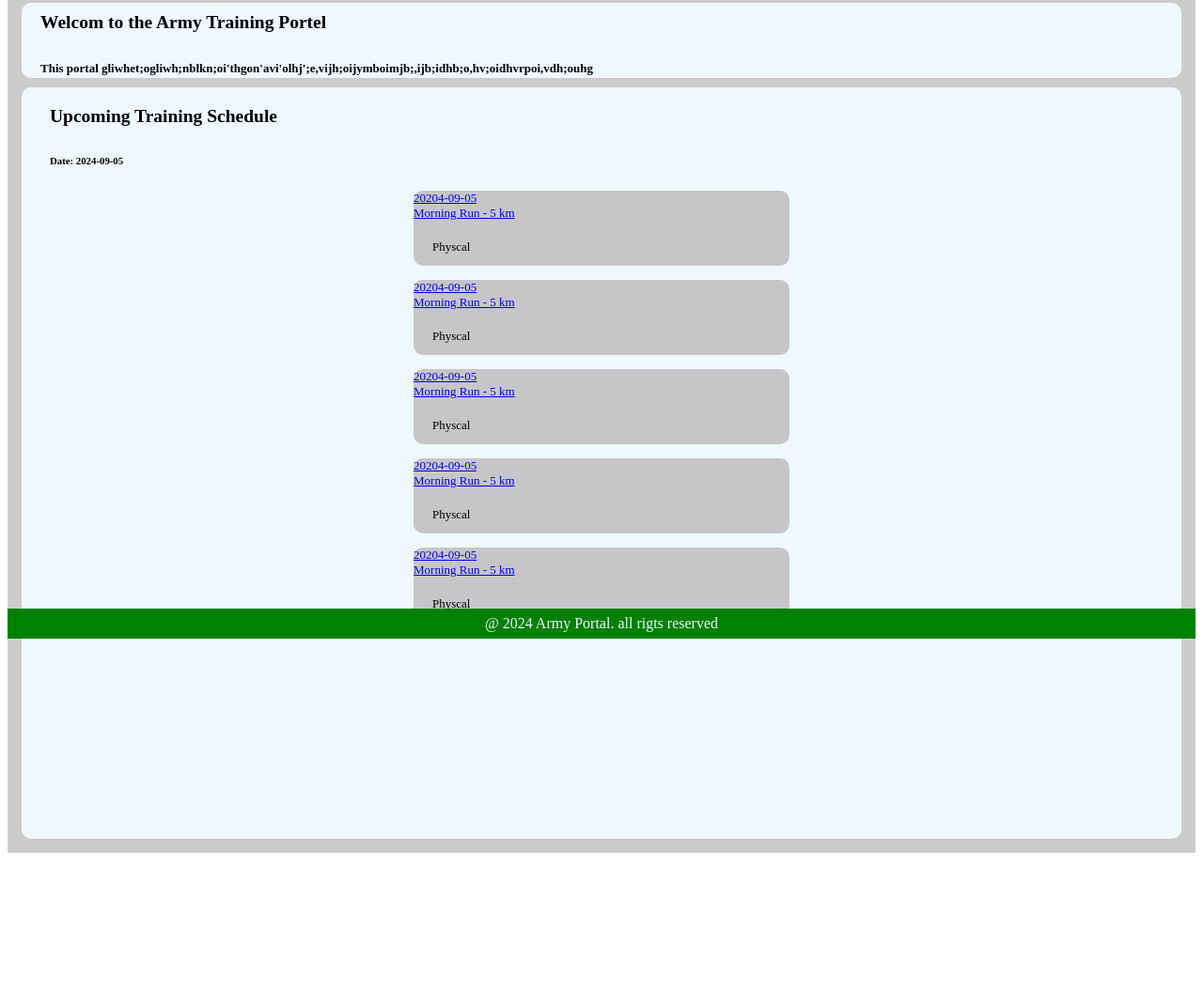
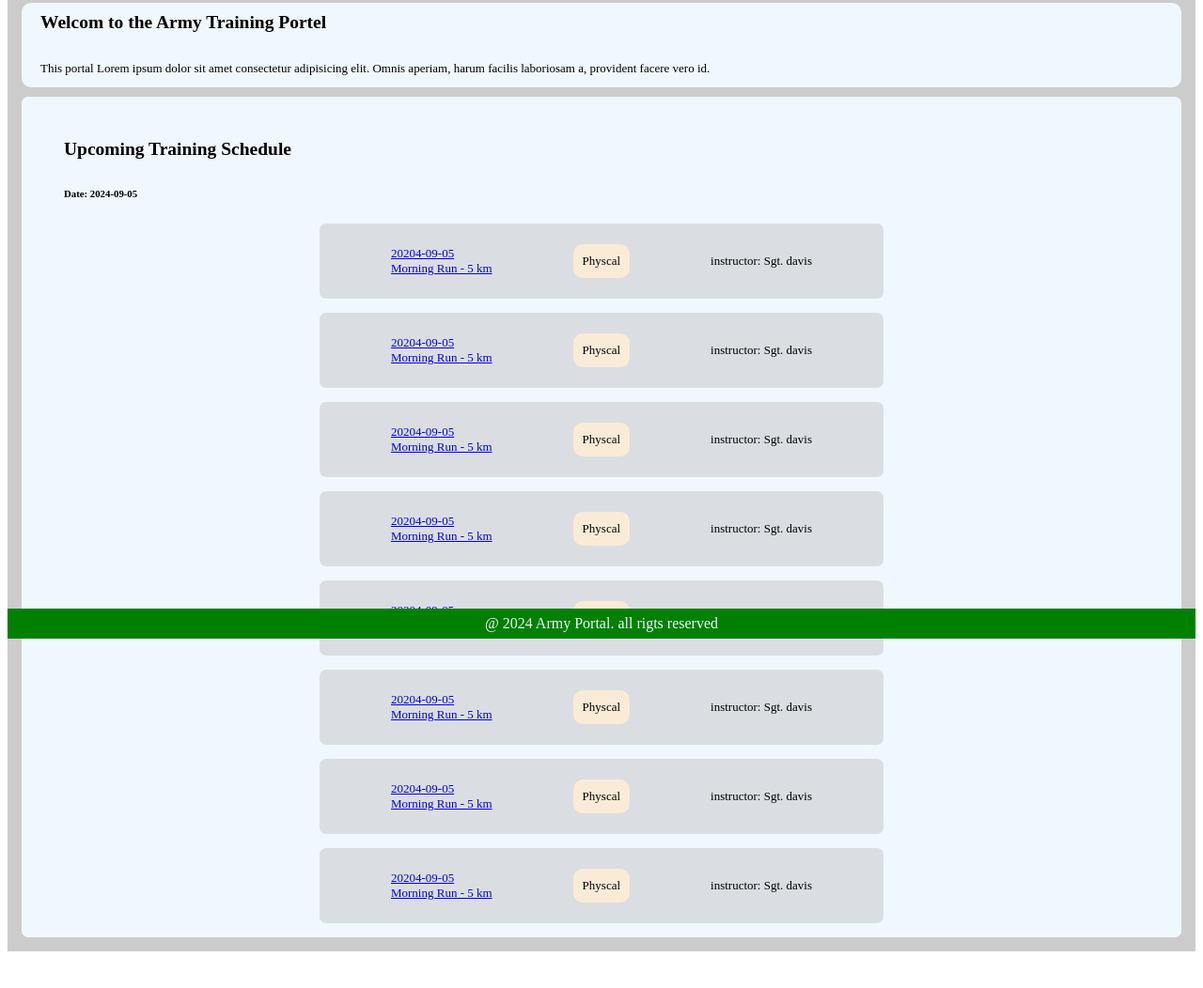
Before and after one commit to shalom-raichman/test-week-1, a plain HTML site: page ArmyTraning/index.html in a window 1280 px wide. Shown: the part 120-1172 px from the top of the page at 94% size. Before the commit the page ends 1068 px from the top, so only its background shows below. Drawn offline with Linux system fonts and the light colour scheme.

Commit message:
finle submition

```diff
--- a/ArmyTraning/index.html
+++ b/ArmyTraning/index.html
@@ -20,7 +20,7 @@
     <div id="main">
         <div id="welcome-div">
             <h2>Welcom to the Army Training Portel</h2>
-            <h4>This portal gliwhet;ogliwh;nblkn;oi'thgon'avi'olhj';e,vijh;oijymboimjb;,ijb;idhb;o,hv;oidhvrpoi,vdh;ouhg</h4>
+            <p>This portal Lorem ipsum dolor sit amet consectetur adipisicing elit. Omnis aperiam, harum facilis laboriosam a, provident facere vero id.</p>
         </div>
         <div id="ditails">
             <div id="ditailes-header">
@@ -30,23 +30,43 @@
             <div id="links">
                 <div class="link-div">
                     <a class="link-link" href="survival-skills.html">20204-09-05 <br> Morning Run - 5 km</a>
-                    <p>Physcal</p>
+                    <p class="aaaa">Physcal</p>
+                    <div class="in-div">instructor: Sgt. davis</div>
                 </div>
                 <div class="link-div">
                     <a class="link-link" href="survival-skills.html">20204-09-05 <br> Morning Run - 5 km</a>
-                    <p>Physcal</p>
+                    <p class="aaaa">Physcal</p>
+                    <div class="in-div">instructor: Sgt. davis</div>
                 </div>
                 <div class="link-div">
                     <a class="link-link" href="survival-skills.html">20204-09-05 <br> Morning Run - 5 km</a>
-                    <p>Physcal</p>
+                    <p class="aaaa">Physcal</p>
+                    <div class="in-div">instructor: Sgt. davis</div>
                 </div>
                 <div class="link-div">
                     <a class="link-link" href="survival-skills.html">20204-09-05 <br> Morning Run - 5 km</a>
-                    <p>Physcal</p>
+                    <p class="aaaa">Physcal</p>
+                    <div class="in-div">instructor: Sgt. davis</div>
                 </div>
                 <div class="link-div">
                     <a class="link-link" href="survival-skills.html">20204-09-05 <br> Morning Run - 5 km</a>
-                    <p>Physcal</p>
+                    <p class="aaaa">Physcal</p>
+                    <div class="in-div">instructor: Sgt. davis</div>
+                </div>
+                <div class="link-div">
+                    <a class="link-link" href="survival-skills.html">20204-09-05 <br> Morning Run - 5 km</a>
+                    <p class="aaaa">Physcal</p>
+                    <div class="in-div">instructor: Sgt. davis</div>
+                </div>
+                <div class="link-div">
+                    <a class="link-link" href="survival-skills.html">20204-09-05 <br> Morning Run - 5 km</a>
+                    <p class="aaaa">Physcal</p>
+                    <div class="in-div">instructor: Sgt. davis</div>
+                </div>
+                <div class="link-div">
+                    <a class="link-link" href="survival-skills.html">20204-09-05 <br> Morning Run - 5 km</a>
+                    <p class="aaaa">Physcal</p>
+                    <div class="in-div">instructor: Sgt. davis</div>
                 </div>
             </div>
         </div>
--- a/ArmyTraning/styles.css
+++ b/ArmyTraning/styles.css
@@ -1,14 +1,3 @@
-body{
-    /* height: 100%;
-    width: 100%;
-    position: fixed; */
-    /* background-color: gray; */
-}
-
-body * {
-    /* font-family: 'Franklin Gothic Medium', 'Arial Narrow', Arial, sans-serif; */
-}
-
 #top-div{
     width: 100%;
     background-color: green;
@@ -32,9 +21,6 @@ body * {
 
 #main{
     background-color: rgba(139, 136, 136, 0.426);
-    /* height: 88vh; */
-    /* height: 100%; */
-    /* position: relative; */
     padding: 5px;
 }
 
@@ -51,40 +37,49 @@ body * {
 }
 
 #welcome-div{
-    height: 80px;
+    height: 90px;
     background-color: aliceblue;
     margin: 10px;
     border-radius: 10px;
     font-size: small;
     top: 10px;
-    /* position: relative; */
 
 }
 
 #Training-Details{
     background-color: aliceblue;
     margin: 10px;
-    border-radius: 10px;
+    border-radius: 7px;
     font-size: small;
     top: 10px;
 }
 
 #ditailes-header{
     height: 80px;
-    /* background-color: rgb(41, 94, 140); */
     margin: 10px;
     margin-bottom: 30px;
-    border-radius: 10px;
+    border-radius: 7px;
     font-size: small;
     top: 10px;
     position: relative;
 }
 
 #ditails{
-    height: 800px;
     background-color: aliceblue;
     margin: 10px;
-    border-radius: 10px;
+    padding: 15px;
+    border-radius: 7px;
+    font-size: small;
+    top: 10px;
+
+}
+
+#ditails-page-2{
+    height: 600px;
+    background-color: aliceblue;
+    margin: 10px;
+    padding: 15px;
+    border-radius: 7px;
     font-size: small;
     top: 10px;
 
@@ -102,9 +97,12 @@ body * {
 
 .link-div{
     height: 80px;
-    width: 400px;
-    background-color: rgba(169, 163, 163, 0.585);
-    border-radius: 10px;
+    width: 600px;
+    background-color: rgba(169, 163, 163, 0.315);
+    border-radius: 7px;
+    display: flex;
+    justify-content: space-evenly;
+    align-items: center;
 }
 
 .link-div:hover{
@@ -134,10 +132,13 @@ label{
     margin: 10px;
 }
 
-#Gender{
-}
 
 #sign-up{
     background-color: green;
     color: aliceblue;
 }
+
+.aaaa{
+    background-color: antiquewhite;
+    border-radius: 10px;
+}
```
Also changed, not shown: ArmyTraning/survival-skills.html (+4 -5 lines).
